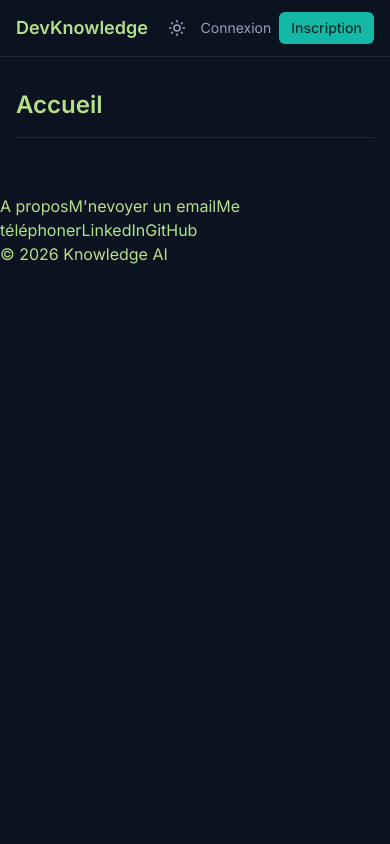
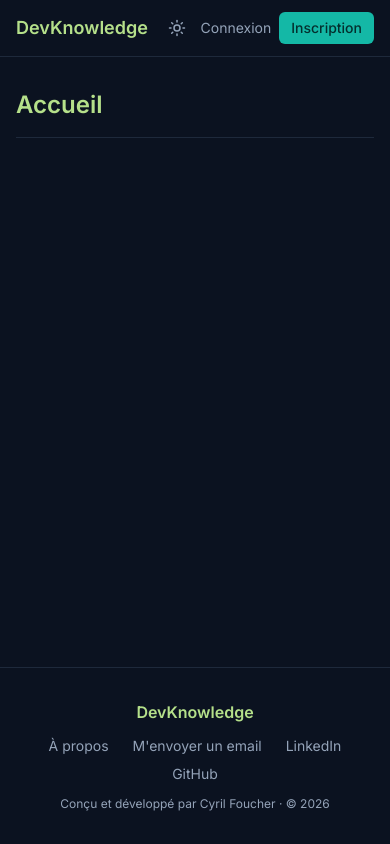
Before and after one commit to cyrilfoucher/knowledge-ai, a React (Vite) app in the folder frontend/: page / in a window 390 px wide. Built offline with nearby package versions, Linux system fonts and the light colour scheme; no server answers.

Commit message:
Responsive et design du footer

```diff
--- a/frontend/src/layouts/Footer.tsx
+++ b/frontend/src/layouts/Footer.tsx
@@ -2,21 +2,38 @@ import { Link } from "react-router-dom";
 
 function Footer() {
   return (
-    <footer>
-      <Link to="/a-propos">A propos</Link>
-      <a href="mailto:macylcyril@hotmail.fr">M'nevoyer un email</a>
-      <a href="tel:+33681058680">Me téléphoner</a>
+    <footer className="border-t border-border">
+      <div className="mx-auto max-w-5xl px-4 py-8 text-center sm:px-6 lg:px-8">
+        <p className="font-semibold">DevKnowledge</p>
+        <div className="mt-3 flex flex-wrap justify-center gap-x-6 gap-y-2 text-sm text-muted">
+          <Link to="/a-propos" className="hover:text-text">
+            À propos
+          </Link>
+          <a href="mailto:macylcyril@hotmail.fr" className="hover:text-text">
+            M'envoyer un email
+          </a>
           <a
             href="https://www.linkedin.com/in/cyril-foucher-a06a19236/"
             target="_blank"
             rel="noopener noreferrer"
+            className="hover:text-text"
           >
             LinkedIn
           </a>
-      <a href="https://github.com/cyrilfoucher" target="_blank" rel="noopener noreferrer">
+          <a
+            href="https://github.com/cyrilfoucher"
+            target="_blank"
+            rel="noopener noreferrer"
+            className="hover:text-text"
+          >
             GitHub
           </a>
-      <p>© 2026 Knowledge AI</p>
+        </div>
+
+        <p className="mt-3 text-xs text-muted">
+          Conçu et développé par Cyril Foucher · © {new Date().getFullYear()}
+        </p>
+      </div>
     </footer>
   );
 }
--- a/frontend/src/layouts/MainLayout.tsx
+++ b/frontend/src/layouts/MainLayout.tsx
@@ -4,13 +4,13 @@ import { Outlet } from "react-router-dom";
 
 function MainLayout() {
   return (
-    <>
+    <div className="flex min-h-screen flex-col">
       <Navbar />
-      <main className="mx-auto w-full max-w-5xl px-4 py-8 sm:px-6 lg:px-8">
+      <main className="flex-1 mx-auto w-full max-w-5xl px-4 py-8 sm:px-6 lg:px-8">
         <Outlet />
       </main>
       <Footer />
-    </>
+    </div>
   );
 }
 
```
Lines whose indentation alone changed are shown as unchanged.
